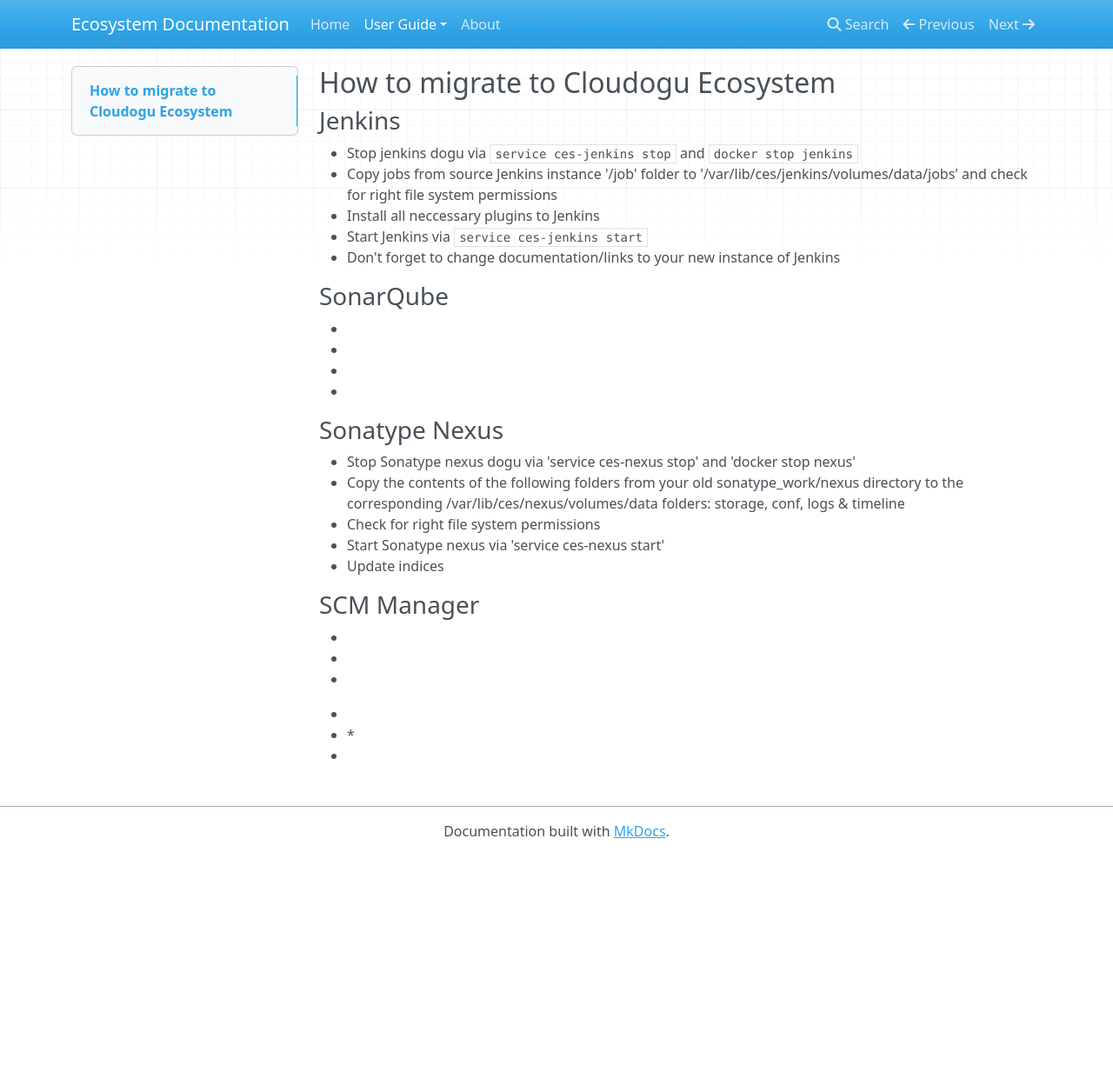
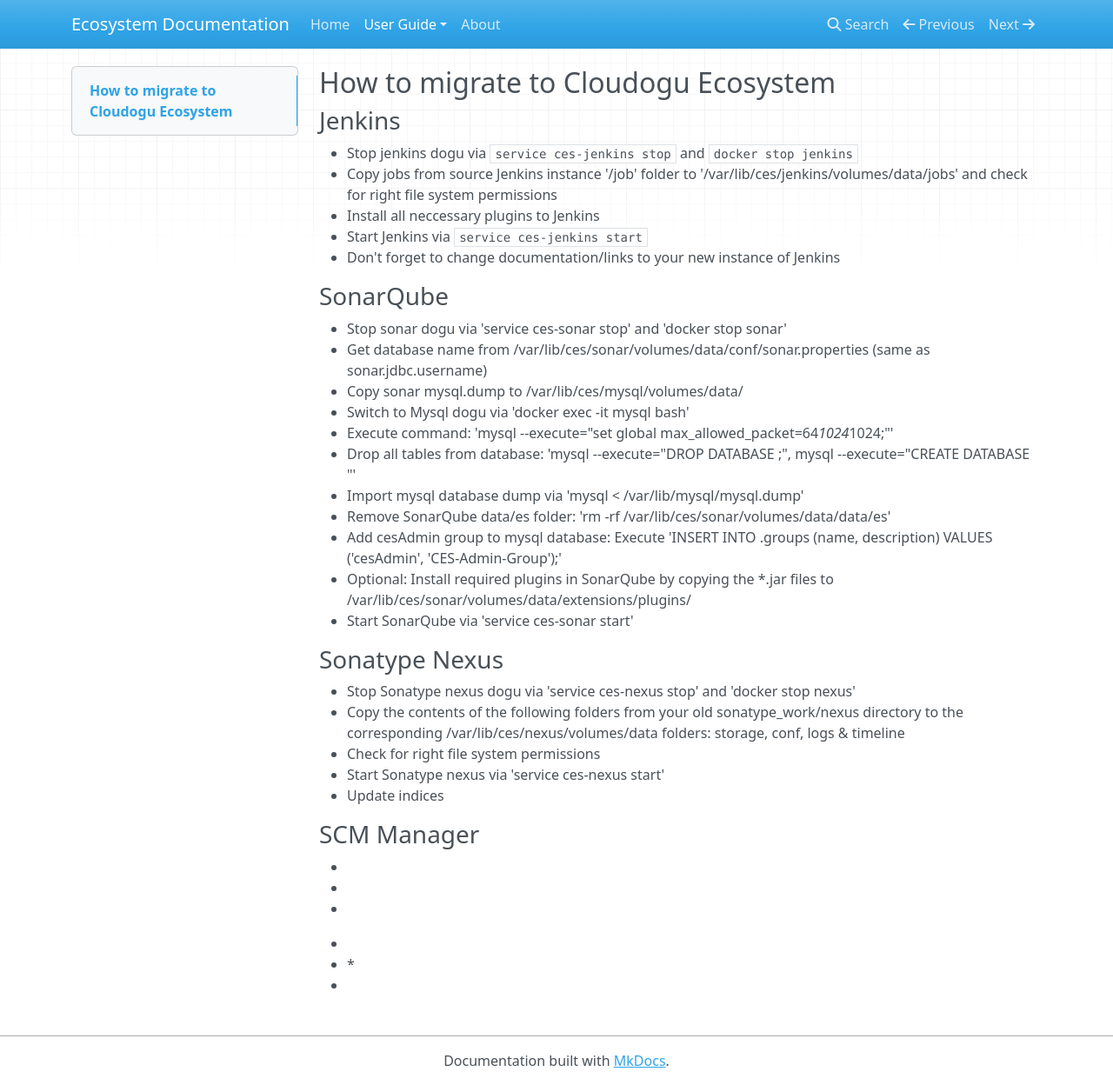
Before and after one commit to cloudogu/ecosystem, an MkDocs documentation site: the page built from docs/docs/user-guide/migration.md, in a window 1280 px wide and 1248 px high. Shown: the whole window at 87% size. Built offline with MkDocs 1.6.1, drawn with Linux system fonts in a browser that asks for light colours; nearby versions of some CDN libraries; old or Windows-style settings are respelled for this version of MkDocs.

Commit message:
Added SonarQube migration documentation

```diff
--- a/docs/docs/user-guide/migration.md
+++ b/docs/docs/user-guide/migration.md
@@ -7,10 +7,17 @@
  * Don't forget to change documentation/links to your new instance of Jenkins
 
 ### SonarQube
- *
- *
- *
- *
+ * Stop sonar dogu via 'service ces-sonar stop' and 'docker stop sonar'
+ * Get database name from /var/lib/ces/sonar/volumes/data/conf/sonar.properties (same as sonar.jdbc.username)
+ * Copy sonar mysql.dump to /var/lib/ces/mysql/volumes/data/
+ * Switch to Mysql dogu via 'docker exec -it mysql bash'
+ * Execute command: 'mysql --execute="set global max_allowed_packet=64*1024*1024;"'
+ * Drop all tables from database: 'mysql --execute="DROP DATABASE <database_name>;", mysql --execute="CREATE DATABASE <database_name>"'
+ * Import mysql database dump via 'mysql <database_name> < /var/lib/mysql/mysql.dump'
+ * Remove SonarQube data/es folder: 'rm -rf /var/lib/ces/sonar/volumes/data/data/es'
+ * Add cesAdmin group to mysql database: Execute 'INSERT INTO <database_name>.groups (name, description) VALUES ('cesAdmin', 'CES-Admin-Group');'
+ * Optional: Install required plugins in SonarQube by copying the *.jar files to /var/lib/ces/sonar/volumes/data/extensions/plugins/
+ * Start SonarQube via 'service ces-sonar start'
 
 ### Sonatype Nexus
  * Stop Sonatype nexus dogu via 'service ces-nexus stop' and 'docker stop nexus'
```
